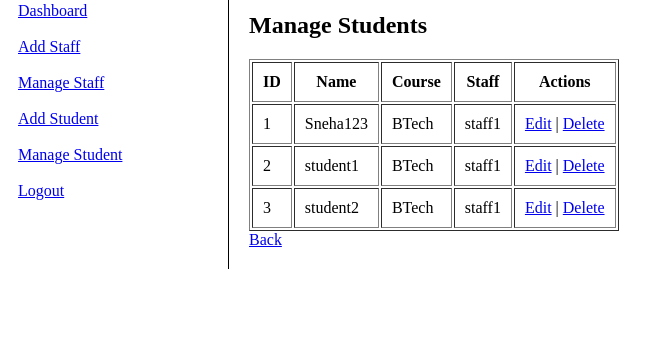
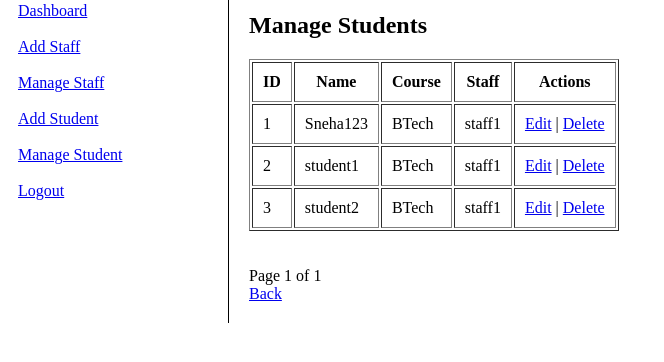
Before and after one commit to Sneha0201/Student_Management_System, a Django app: page /manage-student/ in a window 1280 px wide. Shown: the part 157-519 px from the top of the page, without its empty margins (0-664 px from the left). Run offline with Django 5.2, Linux system fonts and the light colour scheme; a user stored in the database is signed in; data comes from the database, SQL or seed files in the repository.

Commit message:
Update manage_student.html

```diff
--- a/student_management_system/templates/main_app/manage_student.html
+++ b/student_management_system/templates/main_app/manage_student.html
@@ -34,5 +34,17 @@
     </tr>
     {% endfor %}
 </table>
+<br><br>
+<div>
+    {% if students.has_previous %}
+    <a href="?page=1">First</a>
+    <a href="?page={{ students.previous_page_number }}">Previous</a>
+    {% endif %}
+    Page {{ students.number }} of {{ students.paginator.num_pages }}
+    {% if students.has_next %}
+    <a href="?page={{ students.next_page_number }}">Next</a>
+    <a href="?page={{ students.paginator.num_pages }}">Last</a>
+    {% endif %}
+</div>
 <a href="{% url 'admin_home' %}">Back</a>
 {% endblock %}
```
